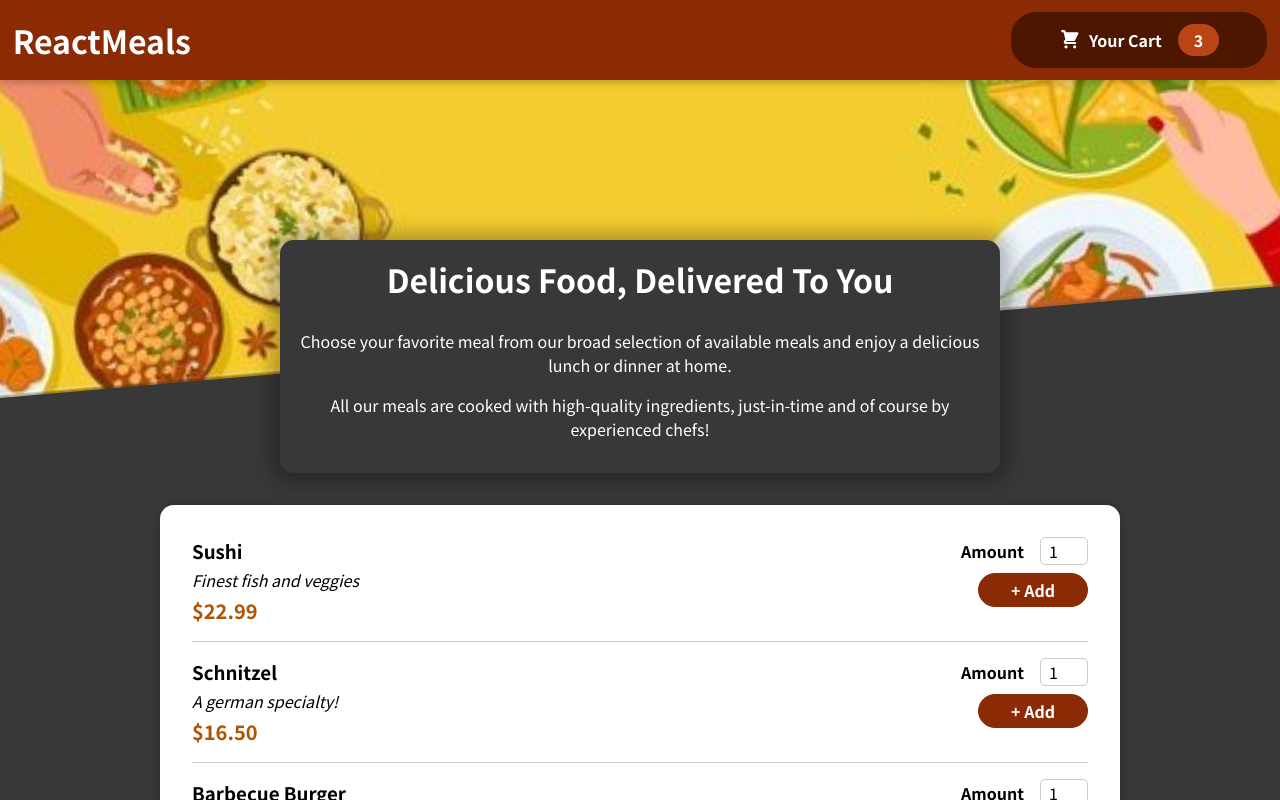
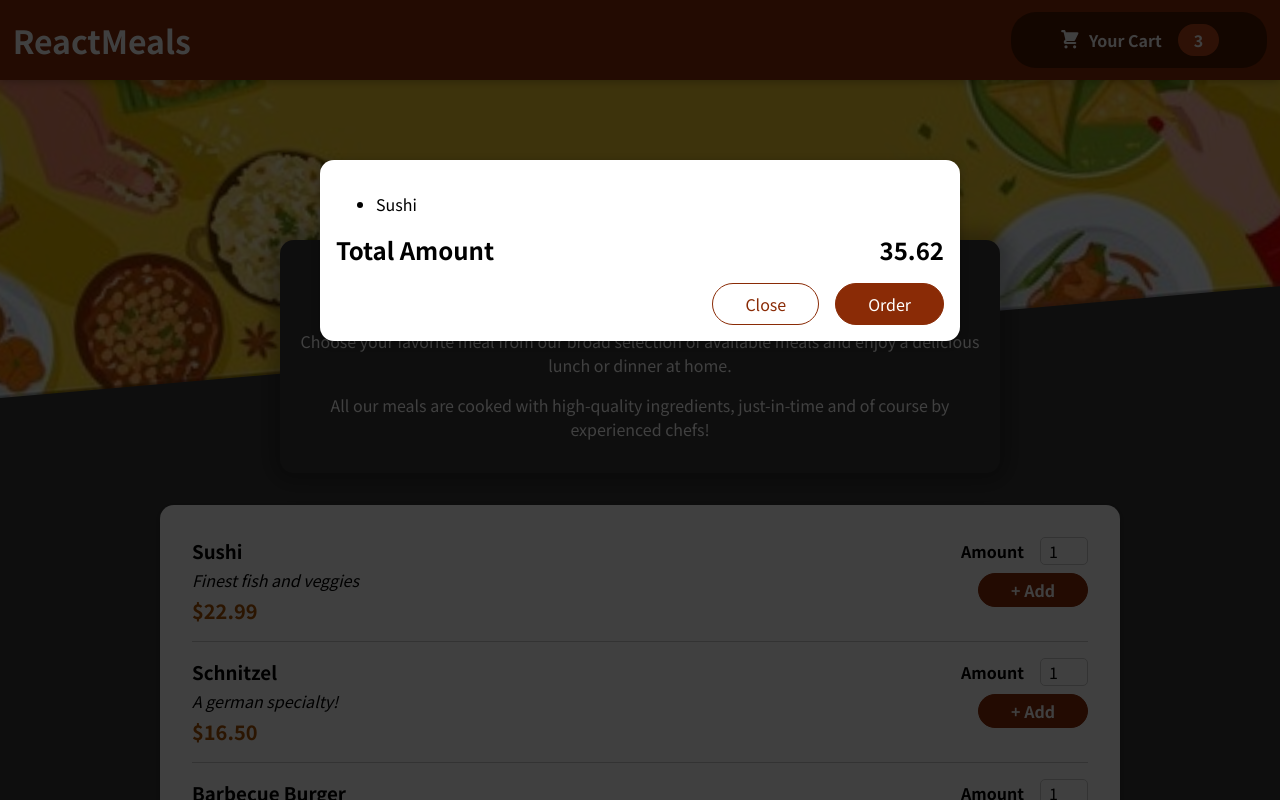
Before and after one commit to sumith-tech/01-Restaurent-Project, a React (Create React App) app: page / in a window 1280 px wide. Shown: the top 800 px of the page. Built offline with nearby package versions, Linux system fonts and the light colour scheme; the HTML template or start-up script is replaced by a standard one.

Commit message:
Making a hard Coded Cart without any Functionality

```diff
--- a/public/index.html
+++ b/public/index.html
@@ -28,6 +28,7 @@
   </head>
   <body>
     <noscript>You need to enable JavaScript to run this app.</noscript>
+    <div id="overlays"></div>
     <div id="root"></div>
     <!--
       This HTML file is a template.
--- a/src/App.js
+++ b/src/App.js
@@ -1,12 +1,15 @@
 import { Fragment } from "react";
 import Header from "./Components/Layout/Header";
 import Meals from "./Components/Meals/Meals";
+import Cart from "./Components/Cart/Cart";
+
 const App = () => {
   return (
     <Fragment>
+      <Cart/>
       <Header />
-      <main style={{backgroundColor:"#383838"}}>
-        <Meals/>
+      <main style={{ backgroundColor: "#383838" }}>
+        <Meals />
       </main>
     </Fragment>
   );
--- /dev/null
+++ b/src/Components/Cart/Cart.js
@@ -0,0 +1,26 @@
+import Modal from "../UI/Modal";
+import classes from "./Cart.module.css";
+const Cart = (props) => {
+  const OrderItems = (
+    <ul>
+      {[{ name: "Sushi", amount: 2, price: 12.99 }].map((item) => (
+        <li>{item.name}</li>
+      ))}
+    </ul>
+  );
+
+  return (
+    <Modal>
+      {OrderItems}
+      <div className={classes.total}>
+        <span>Total Amount</span>
+        <span>35.62</span>
+      </div>
+      <div className={classes.actions}>
+        <button className={classes['button--alt']}>Close</button>
+        <button className={classes.button}>Order</button>
+      </div>
+    </Modal>
+  );
+};
+export default Cart;
--- /dev/null
+++ b/src/Components/Cart/Cart.module.css
@@ -0,0 +1,46 @@
+.cart-items {
+    list-style: none;
+    margin: 0;
+    padding: 0;
+    max-height: 20rem;
+    overflow: auto;
+  }
+
+  .total {
+    display: flex;
+    justify-content: space-between;
+    align-items: center;
+    font-weight: bold;
+    font-size: 1.5rem;
+    margin: 1rem 0;
+  }
+
+  .actions {
+    text-align: right;
+  }
+
+  .actions button {
+    font: inherit;
+    cursor: pointer;
+    background-color: transparent;
+    border: 1px solid #8a2b06;
+    padding: 0.5rem 2rem;
+    border-radius: 25px;
+    margin-left: 1rem;
+  }
+
+  .actions button:hover,
+  .actions button:active {
+    background-color: #5a1a01;
+    border-color: #5a1a01;
+    color: white;
+  }
+
+  .actions .button--alt {
+    color: #8a2b06;
+  }
+
+  .actions .button {
+    background-color: #8a2b06;
+    color: white;
+  }
--- a/src/Components/Layout/ButtonCart.js
+++ b/src/Components/Layout/ButtonCart.js
@@ -1,6 +1,8 @@
 import CartIcon from "../Cart/Carticon";
 import classes from "./Buttoncart.module.css";
+
 const ButtonCart = () => {
+
   return (
     <button className={classes.button}>
       <span className={classes.icon}>
--- /dev/null
+++ b/src/Components/UI/Modal.js
@@ -0,0 +1,29 @@
+import { Fragment } from "react";
+import classes from "./Modal.module.css";
+import ReactDOM  from 'react-dom';
+
+const BackDrop = (props) => {
+  return <div className={classes.backdrop}></div>;
+};
+const ModalOverlay = (props) => {
+  return (
+    <div className={classes.modal}>
+      <div className={classes.content}>{props.children}</div>
+    </div>
+  );
+};
+
+const portalElement = document.getElementById("overlays");
+
+const Modal = (props) => {
+  return (
+    <Fragment>
+      {ReactDOM.createPortal(<BackDrop />, portalElement)}
+      {ReactDOM.createPortal(
+        <ModalOverlay>{props.children}</ModalOverlay>,
+        portalElement
+      )}
+    </Fragment>
+  );
+};
+export default Modal;
--- /dev/null
+++ b/src/Components/UI/Modal.module.css
@@ -0,0 +1,40 @@
+.backdrop {
+    position: fixed;
+    top: 0;
+    left: 0;
+    width: 100%;
+    height: 100vh;
+    z-index: 20;
+    background-color: rgba(0, 0, 0, 0.75);
+  }
+
+  .modal {
+    position: fixed;
+    top: 20vh;
+    left: 5%;
+    width: 90%;
+    background-color: white;
+    padding: 1rem;
+    border-radius: 14px;
+    box-shadow: 0 2px 8px rgba(0, 0, 0, 0.25);
+    z-index: 30;
+    animation: slide-down 300ms ease-out forwards;
+  }
+
+  @media (min-width: 768px) {
+    .modal {
+      width: 40rem;
+      left: calc(50% - 20rem);
+    }
+  }
+
+  @keyframes slide-down {
+    from {
+      opacity: 0;
+      transform: translateY(-3rem);
+    }
+    to {
+      opacity: 1;
+      transform: translateY(0);
+    }
+  }
```
